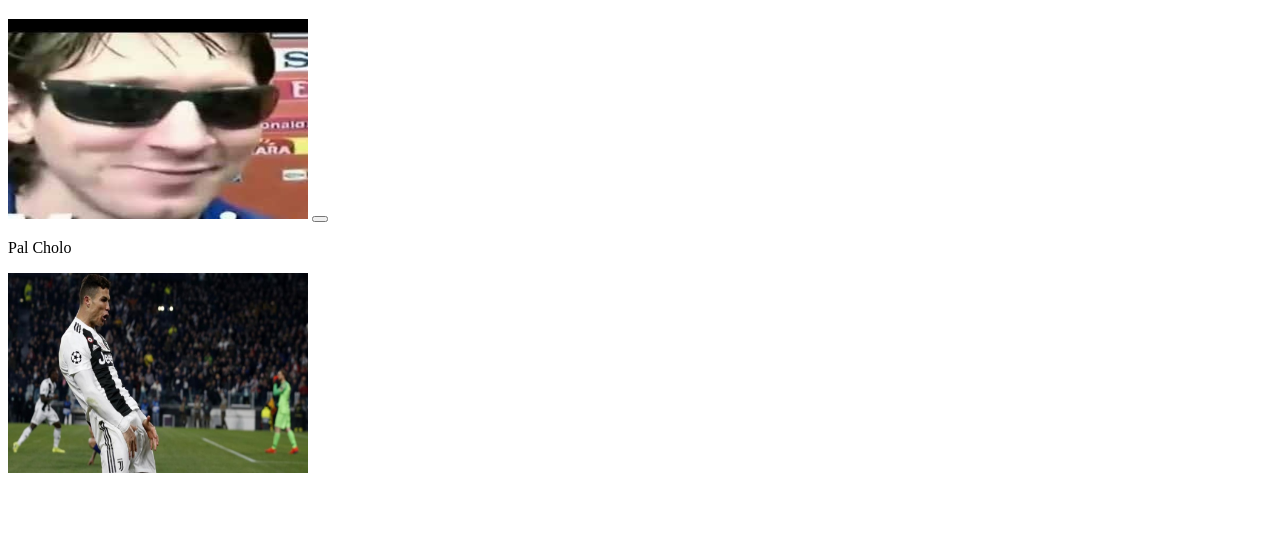
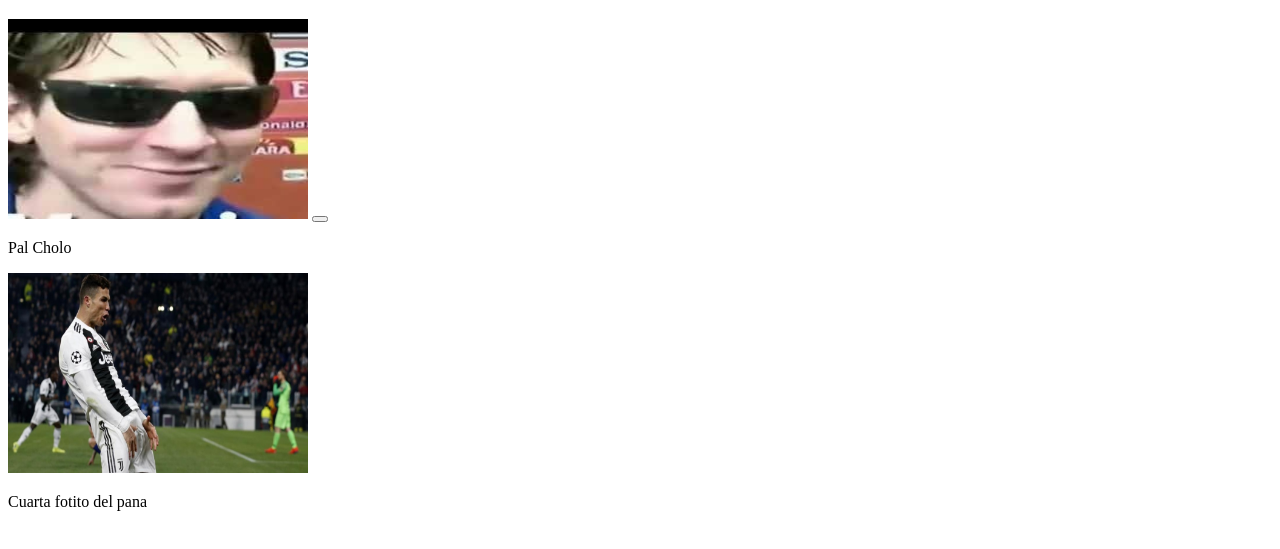
Before and after one commit to AlvaroHH2/origin, a plain HTML site: page index.html in a window 1280 px wide. Shown: the part 61-610 px from the top of the page. Drawn offline with Linux system fonts and the light colour scheme.

Commit message:
Cuarta Version Con un Parrafo más

```diff
--- a/index.html
+++ b/index.html
@@ -15,5 +15,6 @@
     <button onclick=""></button>
     <p>Pal Cholo</p>
     <img src="imagenes/15524287062955.jpg" alt="">
+    <p>Cuarta fotito del pana</p>
 </body>
 </html>
```
Also changed, not shown: commits.txt (added).
